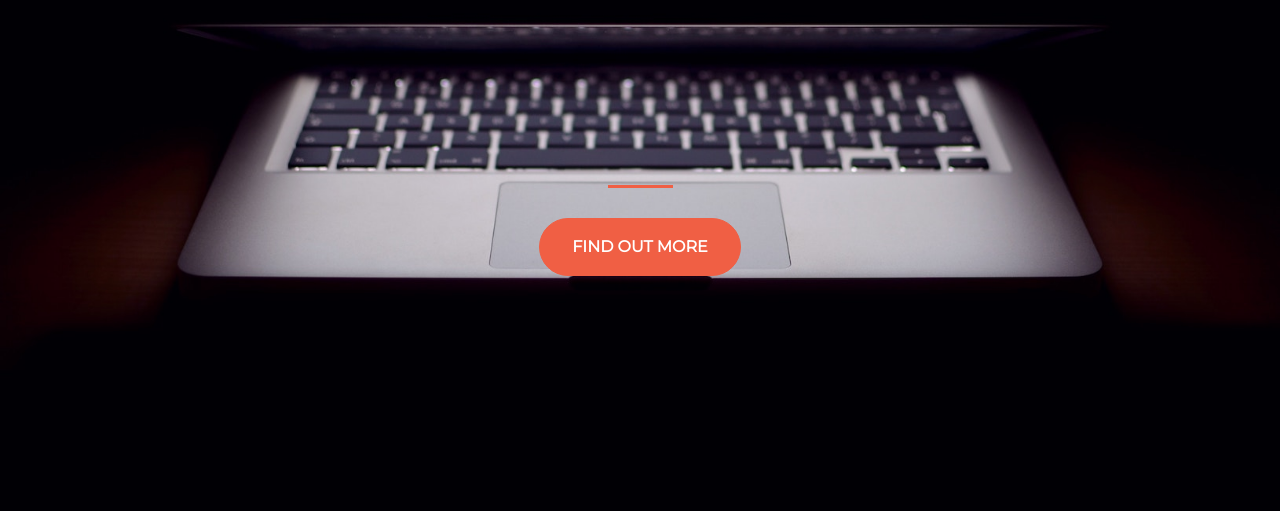
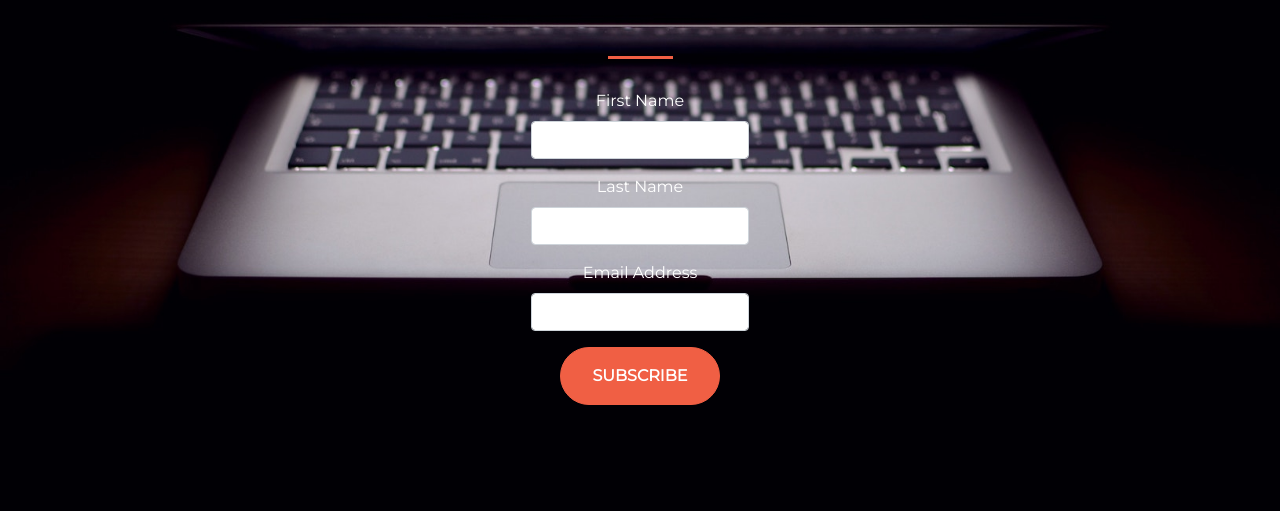
Before and after one commit to davidsng/davidsng.github.io, a plain HTML site: page index.html in a window 1280 px wide. Shown: the part 289-800 px from the top of the page. Drawn offline with nearby package versions, Linux system fonts and the light colour scheme.

Commit message:
Added Mailchimp integration

```diff
--- a/index.html
+++ b/index.html
@@ -1,33 +1,48 @@
 <!DOCTYPE html>
 <html>
+
 <head>
   <title>Startup</title>
 
   <!-- Google Fonts -->
   <link href="https://fonts.googleapis.com/css?family=Montserrat" rel="stylesheet">
-
-    <!-- Note that the below Bootstrap file is a specific version. If you grab the most
-    current from Bootstrap website, you will see the button grow transition being a lot faster
-    than in my video. Use whichever style sheet you like best! -->
-    <!-- Bootstrap CSS from a CDN. This way you don't have to include the bootstrap file yourself -->
-    <link rel="stylesheet" href="https://maxcdn.bootstrapcdn.com/bootstrap/4.0.0/css/bootstrap.min.css" integrity="sha384-Gn5384xqQ1aoWXA+058RXPxPg6fy4IWvTNh0E263XmFcJlSAwiGgFAW/dAiS6JXm" crossorigin="anonymous">
-
-    <!-- My own stylesheet -->
+<!-- Bootstrap CDN -->
+  <link rel="stylesheet" href="https://maxcdn.bootstrapcdn.com/bootstrap/4.0.0/css/bootstrap.min.css" integrity="sha384-Gn5384xqQ1aoWXA+058RXPxPg6fy4IWvTNh0E263XmFcJlSAwiGgFAW/dAiS6JXm"
+    crossorigin="anonymous">
   <link href="style.css" rel="stylesheet">
 </head>
+
 <body>
   <header class="startup text-center text-white d-flex">
     <div class="container my-auto">
-        <div class="row">
+      <div class="row justify-content-center">
         <div class="col-lg-12 my-auto">
           <h1 class="text-uppercase faded">
             <strong>the biggest startup event of the year</strong>
           </h1>
           <hr>
         </div>
-          <div class="col-lg-12 my-auto">
-            <button class="btn btn-primary btn-xl">Find Out More</button>
+        <form action="https://davidsng.us19.list-manage.com/subscribe/post?u=432ca671b8d1a3ce05b8132e6&amp;id=05be066c62"
+          method="post" id="mc-embedded-subscribe-form align-items-center" name="mc-embedded-subscribe-form" class="validate"
+          target="_blank" novalidate>
+          <div class="form-group">
+            <label for="mce-FNAME">First Name</label>
+            <input type="text" class="form-control" name="FNAME" id="mce-FNAME">
           </div>
+          <div class="form-group">
+            <label for="mce-LNAME">Last Name</label>
+            <input type="text" class="form-control" name="LNAME" id="mce-LNAME">
+          </div>
+          <div class="form-group">
+            <label for="mce-EMAIL">Email Address</label>
+            <input type="email" class="form-control" required="required" name="EMAIL" id="mce-EMAIL">
+          </div>
+          <button type="submit" class="btn btn-primary btn-xl"><i class="fa fa-envelope-o"></i> Subscribe</button>
+
+          <div style="position: absolute; left: -5000px;" aria-hidden="true"><input type="text" name="b_97f1bc02efa56031b67a2b00f_fc7b4ce646"
+              tabindex="-1" value=""></div>
+
+        </form>
       </div>
     </div>
   </header>
```
Lines whose indentation alone changed are shown as unchanged.
